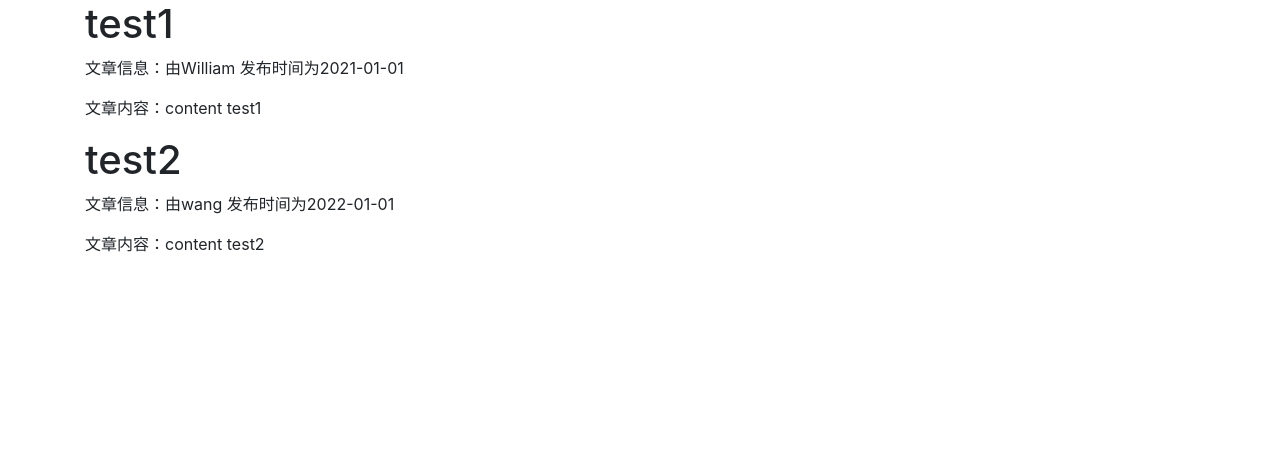
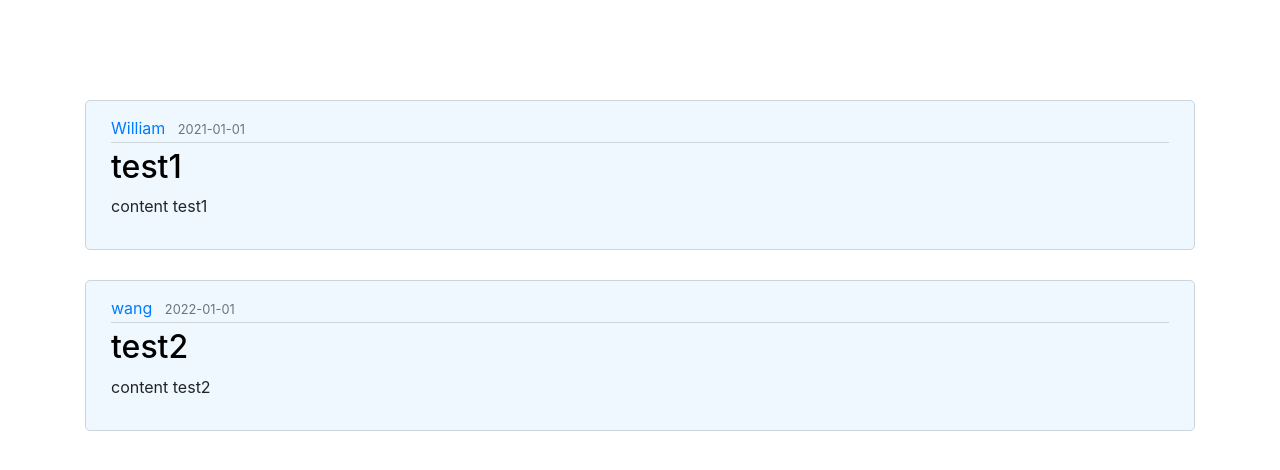
Before and after one commit to wanggang9499/Django_learn, a Django app: page /forum/ in a window 1280 px wide. Shown: the part 56-526 px from the top of the page. Run offline with Django 3.2, Linux system fonts and the light colour scheme.

Commit message:
first commit

```diff
--- /dev/null
+++ b/forum/static/forum/main.css
@@ -0,0 +1,19 @@
+.article-metadata{
+    padding-bottom: 2px;
+    margin-bottom: 5px;
+    border-bottom: 1px solid #cbd5db;
+}
+.article-title{
+    color: black;
+}
+
+.article-content{
+    white-space: pre-line;
+}
+.content-section{
+    background-color: aliceblue;
+    padding: 15px 25px;
+    border: 1px solid #cbd5db;
+    border-radius: 5px;
+    margin-bottom: 30px;
+}
--- a/forum/templates/forum/base.html
+++ b/forum/templates/forum/base.html
@@ -1,3 +1,4 @@
+{% load static %}
 <!DOCTYPE html>
 <html lang="en">
 <head>
@@ -8,6 +9,7 @@
     <!-- Bootstrap CSS -->
     <link rel="stylesheet" href="https://cdn.jsdelivr.net/npm/bootstrap@4.5.0/dist/css/bootstrap.min.css"
           integrity="sha384-9aIt2nRpC12Uk9gS9baDl411NQApFmC26EwAOH8WgZl5MYYxFfc+NcPb1dKGj7Sk" crossorigin="anonymous">
+    <link rel="stylesheet" type="text/css" href="{% static 'forum/main.css' %}">
     {% if title %}
         <title>论坛 - 【{{ title }}】</title>
     {% else %}
@@ -17,7 +19,7 @@
 
 <body>
 <nav class="navbar navbar-expand-lg fix-top navbar-dark bg-dark">
-    <a class="navbar-brand" href="#">Wg的博客</a>
+    <a class="navbar-brand" href="{% url 'forum-home' %}">Wg的博客</a>
     <button class="navbar-toggler" type="button" data-toggle="collapse" data-target="#navbarSupportedContent"
             aria-controls="navbarSupportedContent" aria-expanded="false" aria-label="Toggle navigation">
         <span class="navbar-toggler-icon"></span>
@@ -26,10 +28,10 @@
     <div class="collapse navbar-collapse" id="navbarSupportedContent">
         <ul class="navbar-nav mr-auto">
             <li class="nav-item">
-                <a class="nav-link" href="#">主页<span class="sr-only">(current)</span></a>
+                <a class="nav-link" href="{% url 'forum-home' %}">主页<span class="sr-only">(current)</span></a>
             </li>
             <li class="nav-item">
-                <a class="nav-link" href="#">所有文章</a>
+                <a class="nav-link" href="{% url 'forum-home' %}">所有文章</a>
             </li>
              <li class="nav-item dropdown">
                 <a class="nav-link dropdown-toggle" href="#" id="navbarDropdown" role="button" data-toggle="dropdown"
@@ -44,7 +46,7 @@
                 </div>
             </li>
              <li class="nav-item">
-                <a class="nav-link" href="#">关于我们</a>
+                <a class="nav-link" href="{% url 'forum-about' %}">关于我们</a>
             </li>
 
         </ul>
@@ -64,7 +66,7 @@
 
     </div>
 </nav>
-<div class="container">
+<div class="container" style="margin-top: 100px">
     {% block content %}
     {% endblock %}
 </div>
--- a/forum/templates/forum/home.html
+++ b/forum/templates/forum/home.html
@@ -2,8 +2,18 @@
 
 {% block content %}
 {% for post in posts %}
-    <h1>{{ post.title }}</h1>
-    <p>文章信息：由{{ post.author }} 发布时间为{{ post.date_posted }}</p>
-    <P>文章内容：{{ post.content }}</P>
+{#    <h1>{{ post.title }}</h1>#}
+{#    <p>文章信息：由{{ post.author }} 发布时间为{{ post.date_posted }}</p>#}
+{#    <P>文章内容：{{ post.content }}</P>#}
+    <article class="media content-section">
+    <div class="media-body">
+        <div class="article-metadata">
+            <a class="mr-2" href="#">{{ post.author }}</a>
+            <small class="text-muted">{{ post.date_posted }}</small>
+        </div>
+        <h2><a class="article-title" href="#">{{ post.title }}</a></h2>
+        <p class="article-content">{{ post.content }}</p>
+    </div>
+    </article>
 {% endfor %}
 {% endblock content %}
```
Also changed, not shown: db.sqlite3.
